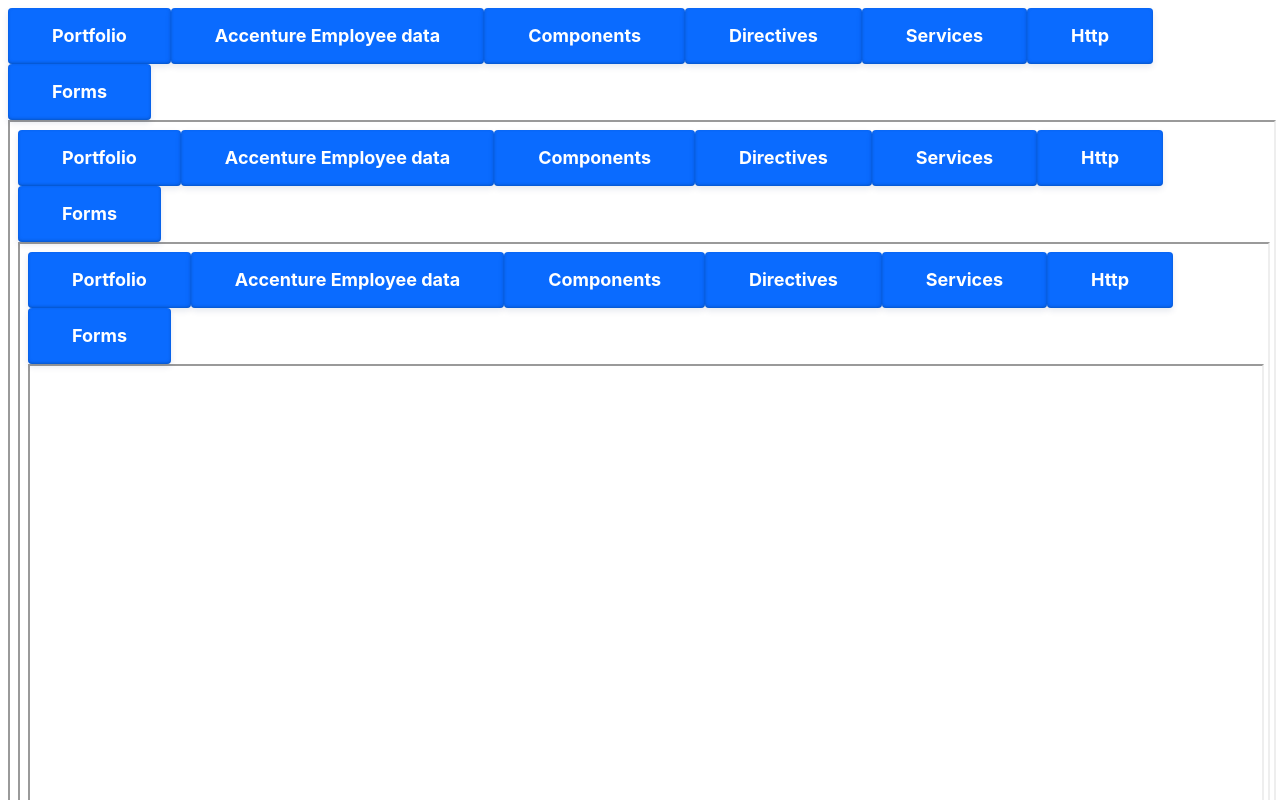
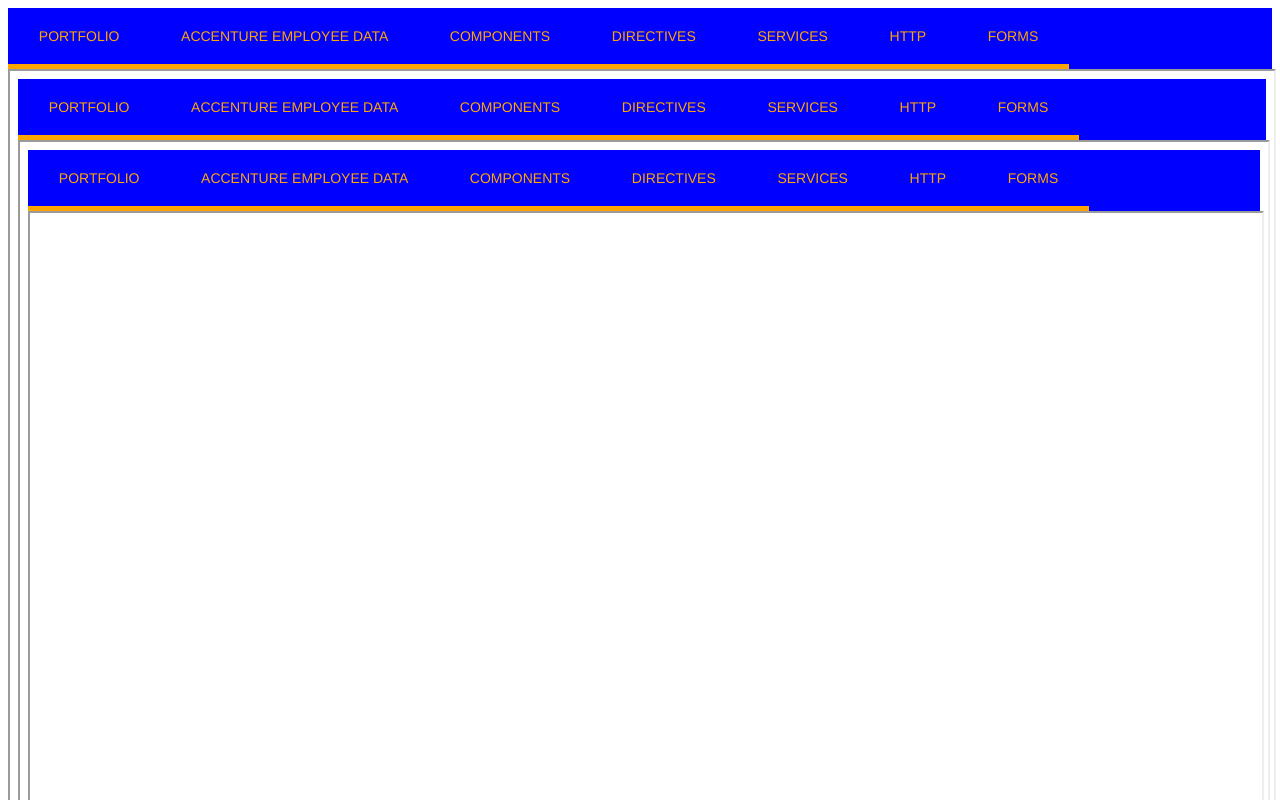
Before and after one commit to PraveenGoku/Unified-Project, an Angular app: page / in a window 1280 px wide. Shown: the top 800 px of the page. Built offline with nearby package versions, Linux system fonts and the light colour scheme.

Commit message:
Add files via upload

```diff
--- a/src/app/iframe-viewer/iframe-viewer.component.html
+++ b/src/app/iframe-viewer/iframe-viewer.component.html
@@ -1,12 +1,12 @@
 <nav>
 	<span>
-		<button class="button-66" (click)="loadProject('http://localhost:4201')">Portfolio</button>
-		<button class="button-66" (click)="loadProject('http://localhost:4202')">Accenture Employee data</button>
-		<button class="button-66" (click)="loadProject('http://localhost:4203')">Components</button>
-		<button class="button-66" (click)="loadProject('http://localhost:4204')">Directives</button>
-		<button class="button-66" (click)="loadProject('http://localhost:4205')">Services</button>
-		<button class="button-66" (click)="loadProject('http://localhost:4206')">Http</button>
-		<button class="button-66" (click)="loadProject('http://localhost:4207')">Forms</button>
+		<button class="button-48" (click)="loadProject('http://localhost:4201')"><span class="text">Portfolio</span></button>
+		<button class="button-48" (click)="loadProject('http://localhost:4202')"><span>Accenture Employee data</span></button>
+		<button class="button-48" (click)="loadProject('http://localhost:4203')"><span>Components</span></button>
+		<button class="button-48" (click)="loadProject('http://localhost:4204')"><span>Directives</span></button>
+		<button class="button-48" (click)="loadProject('http://localhost:4205')"><span>Services</span></button>
+		<button class="button-48" (click)="loadProject('http://localhost:4206')"><span>Http</span></button>
+		<button class="button-48" (click)="loadProject('http://localhost:4207')"><span>Forms</span></button>
 	</span>
 </nav>
 
--- a/src/app/iframe-viewer/iframe-viewer.component.scss
+++ b/src/app/iframe-viewer/iframe-viewer.component.scss
@@ -39,3 +39,77 @@
     min-width: 100px;
   }
 }
+
+// <!-- HTML !-->
+// <button class="button-48" role="button"><span class="text">Button 48</span></button>
+
+/* CSS */
+.button-48 {
+  appearance: none;
+  background-color: blue;
+  border-width: 0;
+  box-sizing: border-box;
+  color: orange;
+  cursor: pointer;
+  display: inline-block;
+  font-family: Clarkson,Helvetica,sans-serif;
+  font-size: 14px;
+  font-weight: 500;
+  letter-spacing: 0;
+  line-height: 1em;
+  margin: 0;
+  opacity: 1;
+  outline: 0;
+  padding: 1.5em 2.2em;
+  position: relative;
+  text-align: center;
+  text-decoration: none;
+  text-rendering: geometricprecision;
+  text-transform: uppercase;
+  transition: opacity 300ms cubic-bezier(.694, 0, 0.335, 1),background-color 100ms cubic-bezier(.694, 0, 0.335, 1),color 100ms cubic-bezier(.694, 0, 0.335, 1);
+  user-select: none;
+  -webkit-user-select: none;
+  touch-action: manipulation;
+  vertical-align: baseline;
+  white-space: nowrap;
+  border-bottom: 5px solid orange;
+}
+
+.button-48:before {
+  animation: opacityFallbackOut .5s step-end forwards;
+  backface-visibility: hidden;
+  background-color: #EBEBEB;
+  clip-path: polygon(-1% 0, 0 0, -25% 100%, -1% 100%);
+  content: "";
+  height: 100%;
+  left: 0;
+  position: absolute;
+  top: 0;
+  transform: translateZ(0);
+  transition: clip-path .5s cubic-bezier(.165, 0.84, 0.44, 1), -webkit-clip-path .5s cubic-bezier(.165, 0.84, 0.44, 1);
+  width: 100%;
+}
+
+.button-48:hover:before {
+  animation: opacityFallbackIn 0s step-start forwards;
+  clip-path: polygon(0 0, 101% 0, 101% 101%, 0 101%);
+}
+
+.button-48:after {
+  background-color: #FFFFFF;
+}
+
+.button-48 span {
+  z-index: 1;
+  position: relative;
+}
+
+.button-48:focus {
+  color: rgb(151, 22, 22);
+  font-weight: 500;
+  border-bottom: 5px solid red;
+}
+
+nav{
+  background-color: blue;
+}
```
